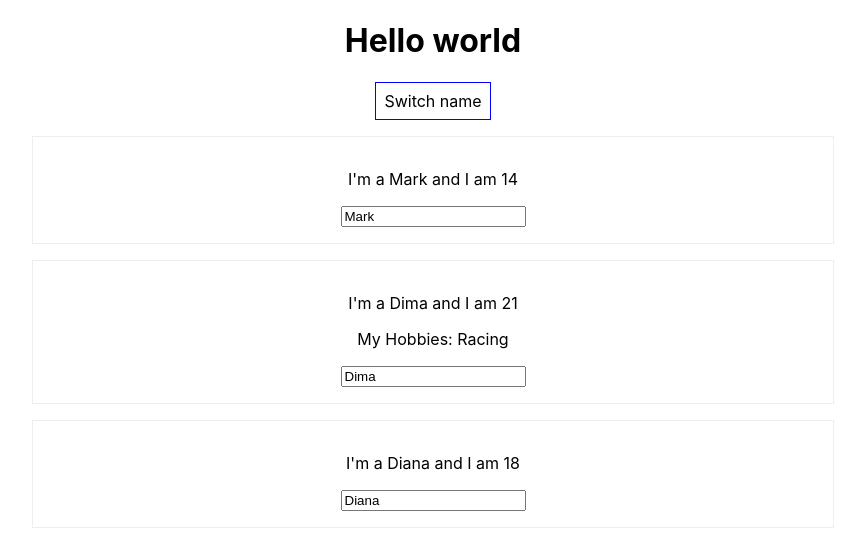
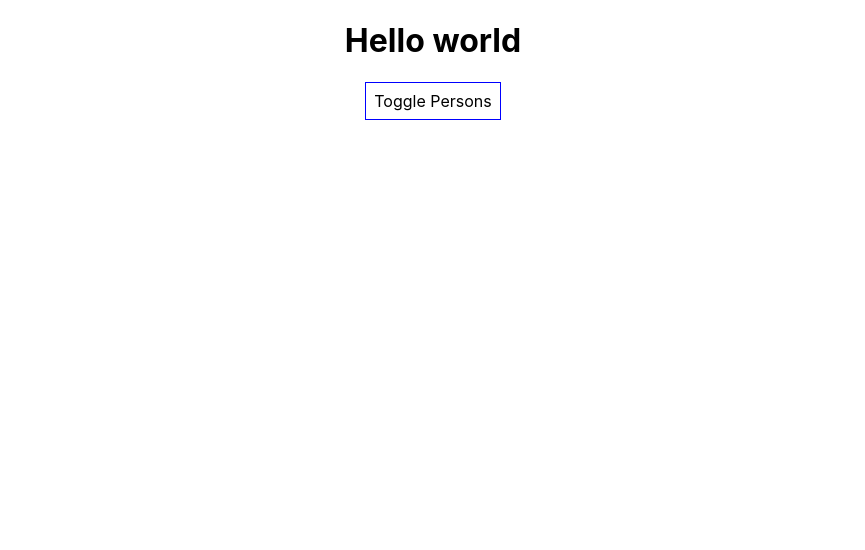
Before and after one commit to TheRedIsHere/react--course, a React (Create React App) app: page / in a window 1280 px wide. Shown: the top 550 px of the page, without its empty margins (207-1072 px from the left). Built offline with nearby package versions, Linux system fonts and the light colour scheme.

Commit message:
LC-1 Added reandering content conditionally.

```diff
--- a/src/App.js
+++ b/src/App.js
@@ -15,7 +15,8 @@ class App extends Component {
       {name: "Dima", age: "21"},
       {name: "Diana", age: "18"}
     ],
-    hello: "Hello world"
+    hello: "Hello world",
+    showPerson: false
   };
 
   switchNameHandler = (newName) => {
@@ -26,7 +27,7 @@ class App extends Component {
         {name: "Kate", age: "21"}
       ]
     });
-  }
+  };
 
   nameChangedHandler = (event) => {
     this.setState({
@@ -36,7 +37,12 @@ class App extends Component {
         {name: "Kate", age: "21"}
       ]
     });
-  }
+  };
+
+  togglePersonsHandler = () => {
+    let doesShow = this.state.showPerson;
+    this.setState({showPerson: !doesShow});
+  };
 
   render () {
     const style = {
@@ -52,7 +58,9 @@ class App extends Component {
         <h1>Hello world</h1>
         <button
           style={style}
-          onClick={() => this.switchNameHandler("Maximilian")}>Switch name</button>
+          onClick={this.togglePersonsHandler}>Toggle Persons</button>
+        { this.state.showPerson === true ?
+          <div>
             <Person
               name={this.state.persons[0].name}
               age={this.state.persons[0].age}/>
@@ -64,6 +72,8 @@ class App extends Component {
             <Person
               name={this.state.persons[2].name}
               age={this.state.persons[2].age}/>
+          </div> : null
+        }
       </div>
     );
   }
```
Lines whose indentation alone changed are shown as unchanged.
